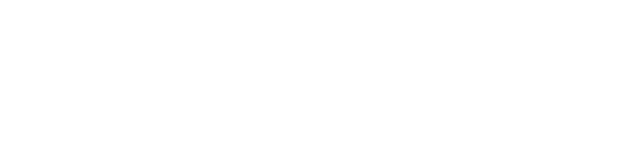
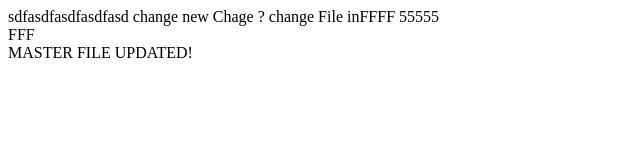
Before and after one commit to sarabojDev/ref1, a plain HTML site: page index.html in a window 1280 px wide. Shown: the whole page, without its empty margins (0-640 px from the left). Drawn offline with Linux system fonts and the light colour scheme.

Commit message:
change commint

```diff
--- a/index.html
+++ b/index.html
@@ -6,6 +6,8 @@
         <title>Document</title>
     </head>
     <body>
-
+        sdfasdfasdfasdfasd change new Chage ? change File inFFFF 55555
+        <div>FFF</div>
+        <div>MASTER FILE UPDATED!</div>
     </body>
 </html>
--- /dev/null
+++ b/style.css
@@ -0,0 +1,3 @@
+body{
+    width: 100%;
+}
```
Lines whose indentation alone changed are shown as unchanged.
